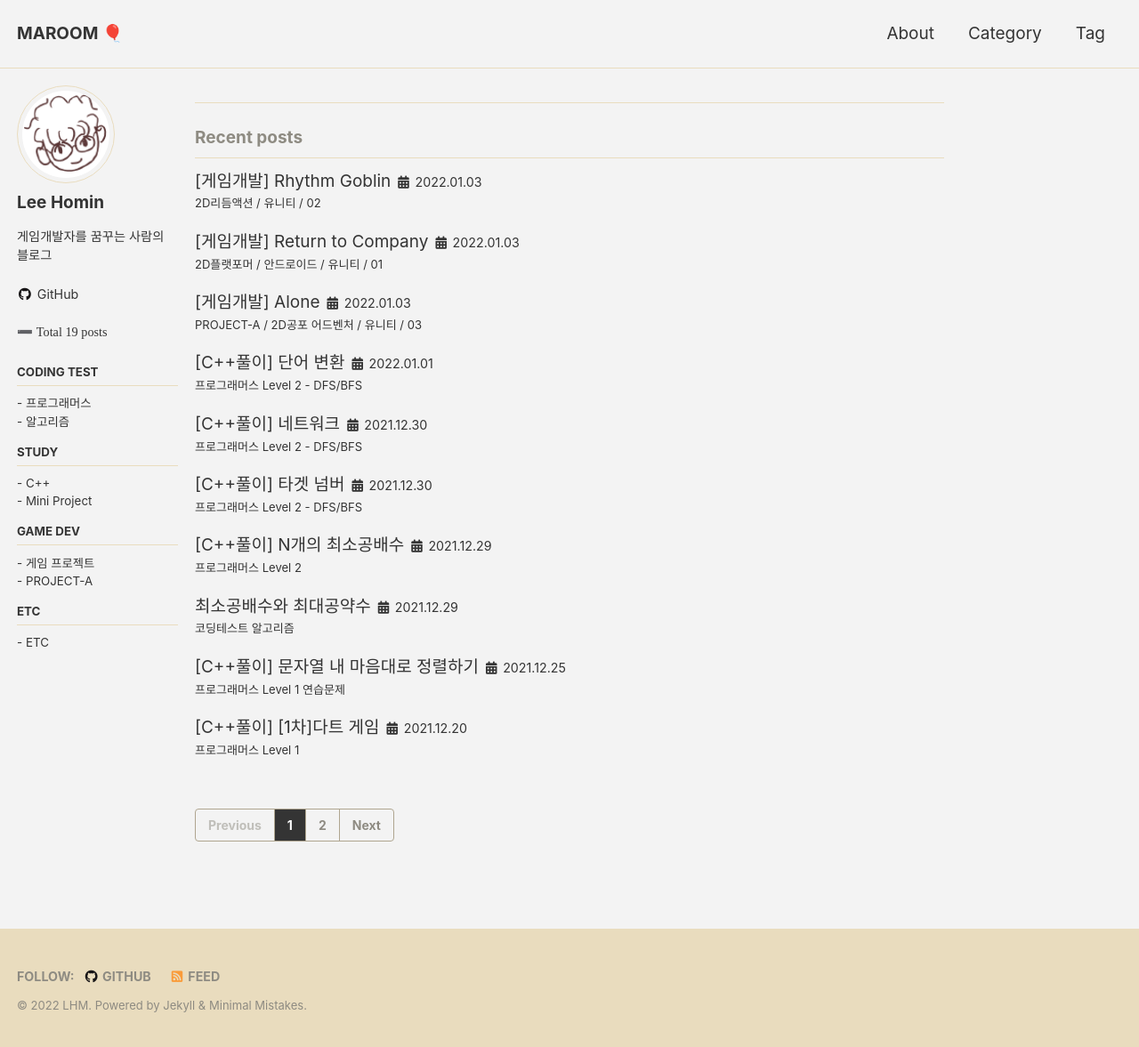
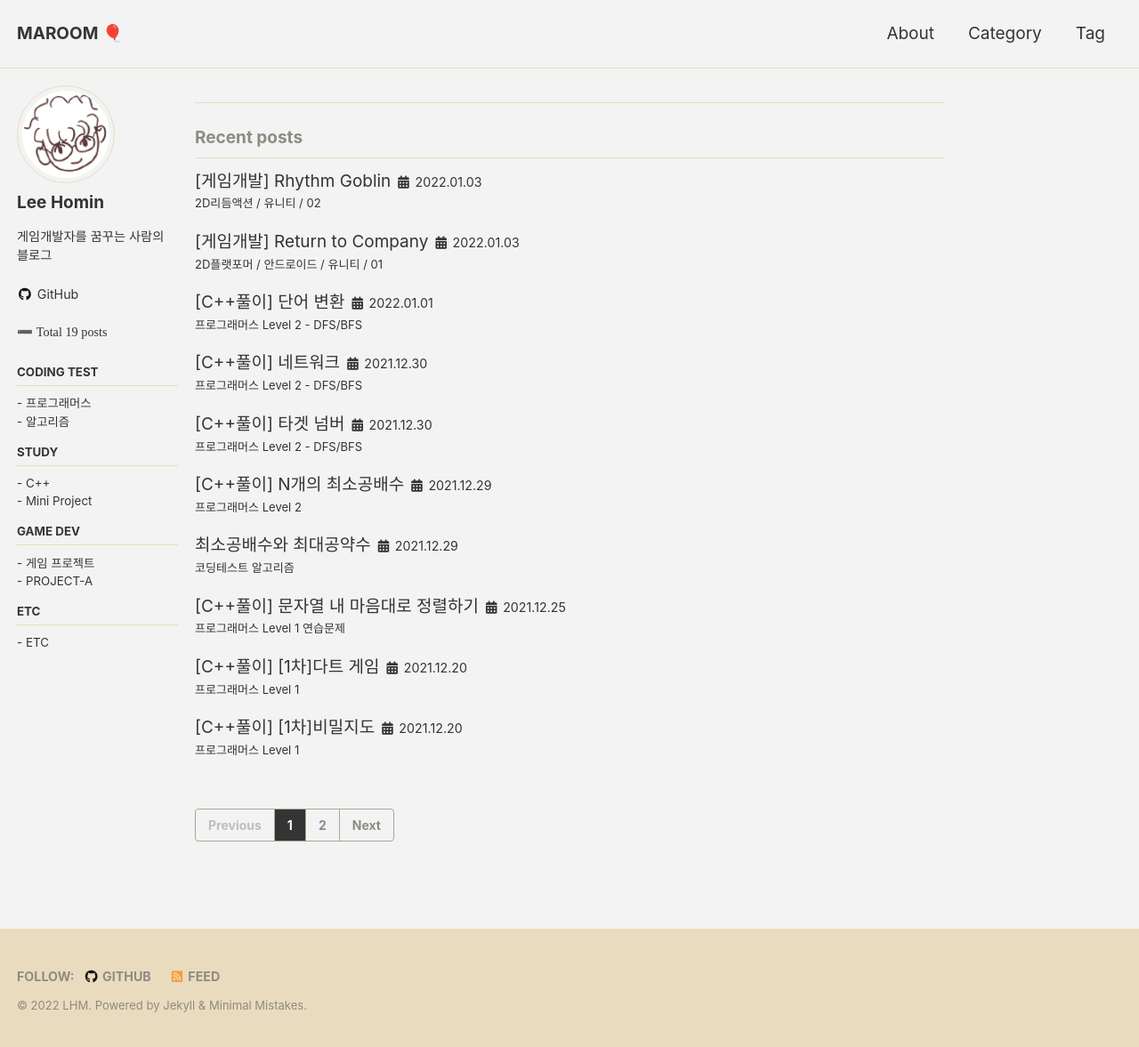
Before and after one commit to Squidward79/Squidward79.github.io, a Jekyll site: the page built from index.html, in a window 1280 px wide and 1178 px high. Shown: the whole window at 89% size. Built offline with Jekyll 4.4.1, drawn with Linux system fonts in a browser that asks for light colours; cached includes are drawn as plain includes; the list of posts is cut into pages by our own code.

Commit message:
포스팅

```diff
--- a/_posts/Projects/2021-01-03-alone.md
+++ b/_posts/Projects/2021-01-03-alone.md
@@ -6,8 +6,6 @@
   - gamedev
 tags:
   - [Unity, GameDev]
-
-date: 2022-01-03
 
 breadcrumb: true
 
```
